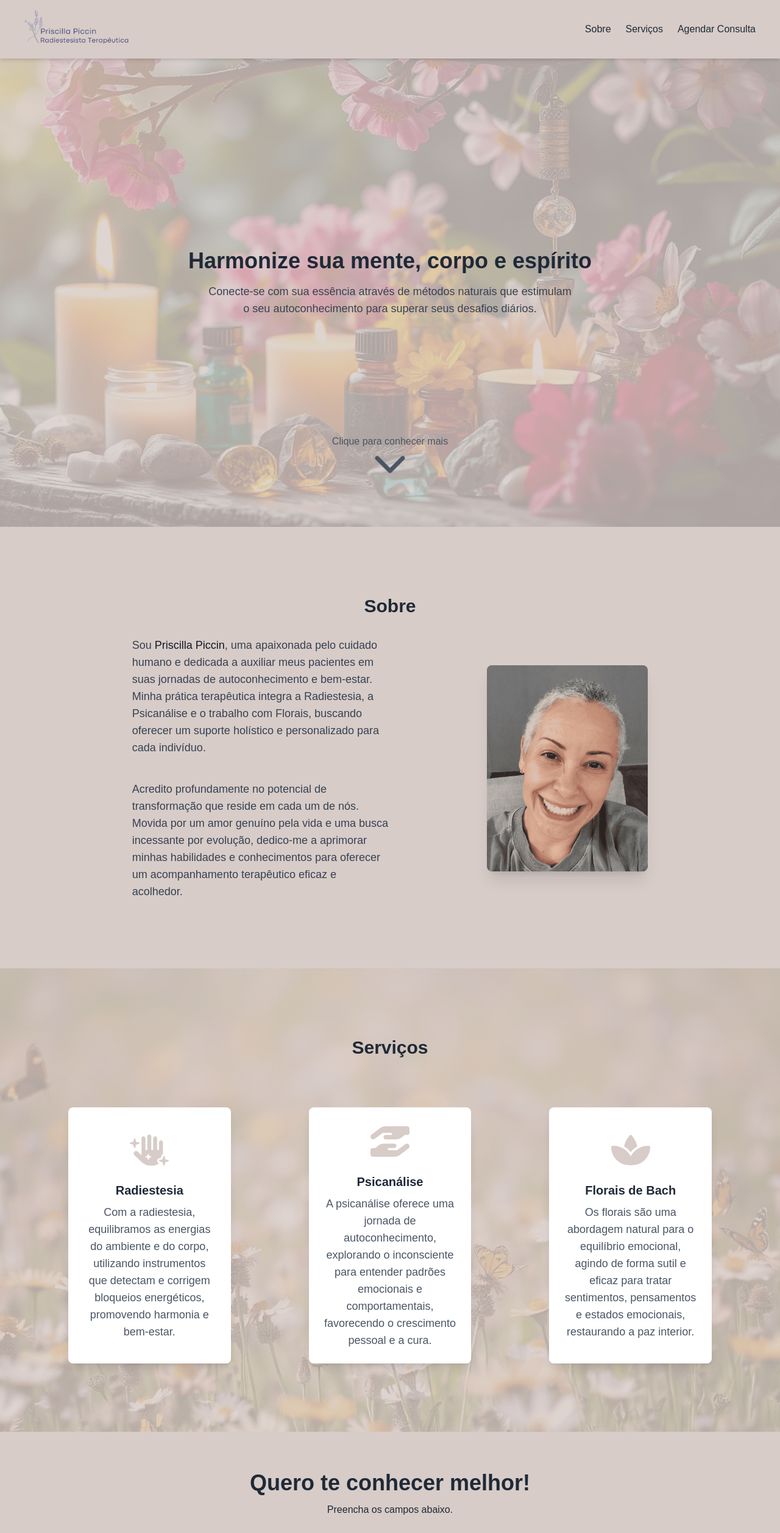
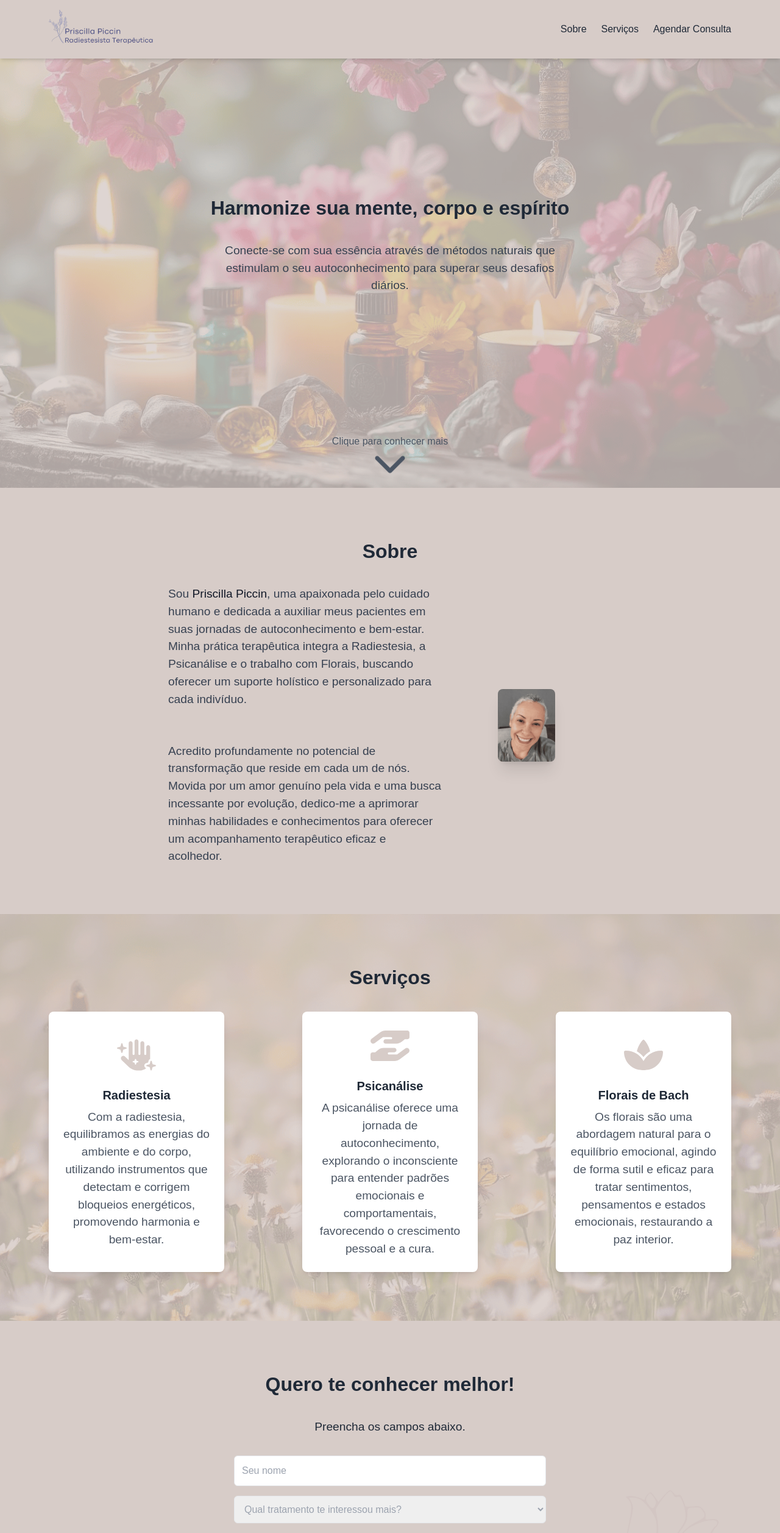
Before and after one commit to milena-juliao/florais_lp, a Next.js app: page / in a window 1280 px wide. Shown: the top 2514 px of the page at 61% size. Built offline with nearby package versions, Linux system fonts and the light colour scheme.

Commit message:
Novas alterações na responsividade

```diff
--- a/app/components/About.tsx
+++ b/app/components/About.tsx
@@ -3,28 +3,32 @@ import React from "react";
 
 const About: React.FC = () => {
   return (
-    <section id="about" className="bg-brownEarth py-28 px-10 lg:px-28">
-      <h2 className="text-3xl font-semibold text-center text-gray-800 mb-8">
+    <section id="about" className="bg-brownEarth py-standard-lg px-standard-mobile lg:px-standard-lg scroll-mt-28">
+      <h2 className="text-standard-title-mobile lg:text-standard-title-lg font-semibold text-center text-gray-800 mb-standard-title">
         Sobre
       </h2>
       <div className="relative flex flex-col md:flex-row items-center justify-center">
-        <div className="flex flex-col justify-center lg:w-2/5">
-          <p className="text-gray-700 text-3lg lg:text-lg mt-6 md:mt-0">
+        <div className="flex flex-col justify-center gap-5 lg:gap-14 md:w-2/3 lg:w-2/5 mb-8 md:mb-0">
+          <p className="text-gray-700 text-standard-p-mobile lg:text-standard-p-lg text-justify lg:text-left">
             Sou <span className="text-gray-900">Priscilla Piccin</span>, uma apaixonada pelo cuidado humano e dedicada a auxiliar meus pacientes em suas jornadas de autoconhecimento e bem-estar. Minha prática terapêutica integra a Radiestesia, a Psicanálise e o trabalho com Florais, buscando oferecer um suporte holístico e personalizado para cada indivíduo.
           </p>
 
-          <p className="text-gray-700 text-3lg lg:text-lg mt-5 md:mt-10">
+          <p className="text-gray-700 text-standard-p-mobile lg:text-standard-p-lg">
             Acredito profundamente no potencial de transformação que reside em cada um de nós. Movida por um amor genuíno pela vida e uma busca incessante por evolução, dedico-me a aprimorar minhas habilidades e conhecimentos para oferecer um acompanhamento terapêutico eficaz e acolhedor.
           </p>
         </div>
+
+        <div className="flex justify-end md:justify-center w-full md:w-1/3 lg:w-1/4 mb-8 md:mb-0">
           <Image
             src="/sobre_priscilla_piccin.png"
             alt="Foto Priscilla Piccin"
             width={200}
             height={200}
-          className="w-1/2 lg:w-1/4 max-w-md ml-40 rounded-lg shadow-xl z-10"
+            className="w-1/3 rounded-lg shadow-xl"
           />
-        <img src="./borboleta.svg" alt="" className="absolute right-8 lg:right-2/3 top-3/4 lg:-top-44 w-auto lg:w-3/5 opacity-15" />
+        </div>
+
+        <img src="./borboleta.svg" alt="" className="absolute right-16 lg:right-2/3 top-2/3 lg:-top-44 w-1/2 lg:w-3/5 opacity-15" />
       </div>
     </section>
   );
--- a/app/components/ContactForm.tsx
+++ b/app/components/ContactForm.tsx
@@ -44,9 +44,9 @@ const ContactForm: React.FC = () => {
 
 
   return (
-    <section className="relative bg-brownEarth mx-auto py-16 text-gray-800" id="contact">
-      <h2 className="text-4xl font-bold text-center mb-3">Quero te conhecer melhor!</h2>
-      <p className="text-center text-md">Preencha os campos abaixo.</p>
+    <section className="relative bg-brownEarth mx-auto py-standard-lg px-standard-mobile lg:px-standard-lg scroll-mt-28 text-gray-800" id="contact">
+      <h2 className="text-standard-title-mobile lg:text-standard-title-lg font-bold text-center mb-standard-title">Quero te conhecer melhor!</h2>
+      <p className="text-center text-standard-p-mobile lg:text-standard-p-lg">Preencha os campos abaixo.</p>
       <form
         className="relative mt-8 max-w-lg mx-auto z-10"
         onSubmit={handleSubmit}
@@ -83,7 +83,7 @@ const ContactForm: React.FC = () => {
           required
         ></textarea>
 
-        <p className="text-center mt-8">Você será redirecionado para o Whatsapp.</p>
+        <p className="text-center mt-8 text-standard-p-mobile lg:text-standard-p-lg">Você será redirecionado para o Whatsapp.</p>
         <button
           type="submit"
           className="w-full bg-purple-500 text-white py-3 rounded-md hover:bg-purple-600 mt-2"
--- a/app/components/Footer.tsx
+++ b/app/components/Footer.tsx
@@ -7,15 +7,13 @@ const Footer: React.FC = () => {
   return (
     <footer className="bg-gray-500 text-white py-4 shadow-[0_-4px_6px_-1px_rgba(0,0,0,0.1)] w-full z-50">
       <div className="container mx-auto px-4">
-                <div className="flex justify-between items-center">
-                    {/* Coluna 1 - Informações */}
-                    <div className="flex flex-col text-center md:text-left">
+        <div className="flex flex-col sm:flex-row justify-between items-center">
+          <div className="flex flex-col text-center sm:text-left mb-4 sm:mb-0">
             <p className="text-sm mb-2">© 2025 Milena Julião. Todos os direitos reservados.</p>
             <span className="text-sm text-gray-400">Feito com ♥ em React e Tailwind CSS</span>
           </div>
 
-                    {/* Coluna 2 - Links */}
-                    <div className="flex gap-6 justify-center md:justify-end items-center">
+          <div className="flex gap-6 justify-center sm:justify-end items-center">
             <Link
               href="https://github.com/milena-juliao/florais_lp/tree/main/app/components"
               target="_blank"
@@ -23,16 +21,16 @@ const Footer: React.FC = () => {
               className="flex items-center gap-2 text-md font-semibold hover:text-purple-300 transition-colors"
             >
               <FontAwesomeIcon icon={faGithub} className="w-5 h-5" />
-                            <span>Acesse o projeto no GitHub</span>
+              <span className="hidden sm:inline">Acesse o projeto no GitHub</span>
             </Link>
             <Link
-                            href="https://www.linkedin.com/in/milena-juliao/"
+              href="https://www.linkedin.com/in/milenajuliao/"
               target="_blank"
               rel="noopener noreferrer"
               className="flex items-center gap-2 text-md font-semibold hover:text-purple-300 transition-colors"
             >
               <FontAwesomeIcon icon={faLinkedin} className="w-5 h-5" />
-                            <span>Conecte-se comigo no LinkedIn</span>
+              <span className="hidden sm:inline">Conecte-se comigo no LinkedIn</span>
             </Link>
           </div>
         </div>
--- a/app/components/Header.tsx
+++ b/app/components/Header.tsx
@@ -12,8 +12,8 @@ const Header: React.FC = () => {
   };
 
   return (
-    <header className="bg-brownEarth fixed top-0 w-full h-16 lg:h-auto z-50 text-gray-800">
-      <div className="container relative shadow-md mx-auto flex items-center justify-between py-2 lg:py-4 px-10">
+    <header className="bg-brownEarth fixed top-0 w-full  z-50 text-gray-800">
+      <div className="container relative shadow-md mx-auto flex items-center justify-between py-4 px-standard-mobile lg:px-standard-lg">
         <Link href="/">
           <img src="/logo.png" alt="Priscilla Piccin - Radiestesista Terapêutica" className="h-12 lg:h-16" />
         </Link>
--- a/app/components/Hero.tsx
+++ b/app/components/Hero.tsx
@@ -5,12 +5,12 @@ import Link from "next/link";
 
 const Hero: React.FC = () => {
     return (
-        <section className="bg-[url('/bg_hero.png')] bg-cover bg-center text-center h-screen lg:mt-16">
-            <div className="flex flex-col items-center justify-center py-20 px-10 h-screen bg-opacity-80 bg-brownEarth">
-                <h1 className="text-3xl lg:text-4xl font-bold text-gray-800">
+        <section className="bg-[url('/bg_hero.png')] bg-cover bg-center text-center h-screen scroll-mt-28">
+            <div className="flex flex-col items-center justify-center py-standard-lg px-standard-mobile lg:px-standard-lg h-screen bg-opacity-80 bg-brownEarth">
+                <h1 className="text-standard-title-mobile lg:text-standard-title-lg font-bold text-gray-800 mb-standard-title">
                     Harmonize sua mente, corpo e espírito
                 </h1>
-                <p className="text-lg text-gray-700 mt-10 lg:mt-4 lg:w-1/2">
+                <p className="text-standard-p-mobile lg:text-standard-p-lg text-gray-700 lg:w-1/2">
                     Conecte-se com sua essência através de métodos naturais que estimulam o seu autoconhecimento para superar seus desafios diários.
                 </p>
                 <Link href="#about" className="absolute bottom-0 flex flex-col items-center text-gray-600 w-full">
--- a/app/components/Services.tsx
+++ b/app/components/Services.tsx
@@ -23,8 +23,8 @@ const Services: React.FC = () => {
 
   return (
     <section id="services" className="bg-[url('/bg_servicos.png')] bg-cover bg-center">
-      <div className="flex flex-col items-center justify-center py-28 px-10 lg:px-28 bg-opacity-80 bg-brownEarth">
-        <h2 className="text-3xl font-semibold text-center text-gray-800 mb-20">
+      <div className="flex flex-col items-center justify-center py-standard-lg px-standard-mobile lg:px-standard-lg scroll-mt-28 bg-opacity-80 bg-brownEarth">
+        <h2 className="text-standard-title-mobile lg:text-standard-title-lg font-semibold text-center text-gray-800 mb-standard-title">
           Serviços
         </h2>
         <div className="grid grid-cols-1 md:grid-cols-3 gap-10 lg:gap-32">
@@ -37,7 +37,7 @@ const Services: React.FC = () => {
               <h3 className="text-xl font-bold text-gray-800 text-center">
                 {service.title}
               </h3>
-              <p className="text-gray-600 text-center mt-2 text-3lg lg:text-lg">
+              <p className="text-gray-600 text-center mt-2 text-standard-p-mobile lg:text-standard-p-lg">
                 {service.description}
               </p>
             </div>
--- a/tailwind.config.ts
+++ b/tailwind.config.ts
@@ -16,6 +16,19 @@ export default {
         brownEarth: "#D7CCC8",
         white: "#FFFFFF"
       },
+      padding:{
+        'standard-lg': '5rem',
+        'standard-mobile': '1rem',
+      },
+      margin:{
+        'standard-title': '2rem',
+      },
+      fontSize:{
+        'standard-title-lg': '2rem',
+        'standard-title-mobile': '1.5rem',
+        'standard-p-lg': '1.2rem',
+        'standard-p-mobile': '.88rem',
+      }
     },
   },
   plugins: [],
```
Lines whose indentation alone changed are shown as unchanged.
